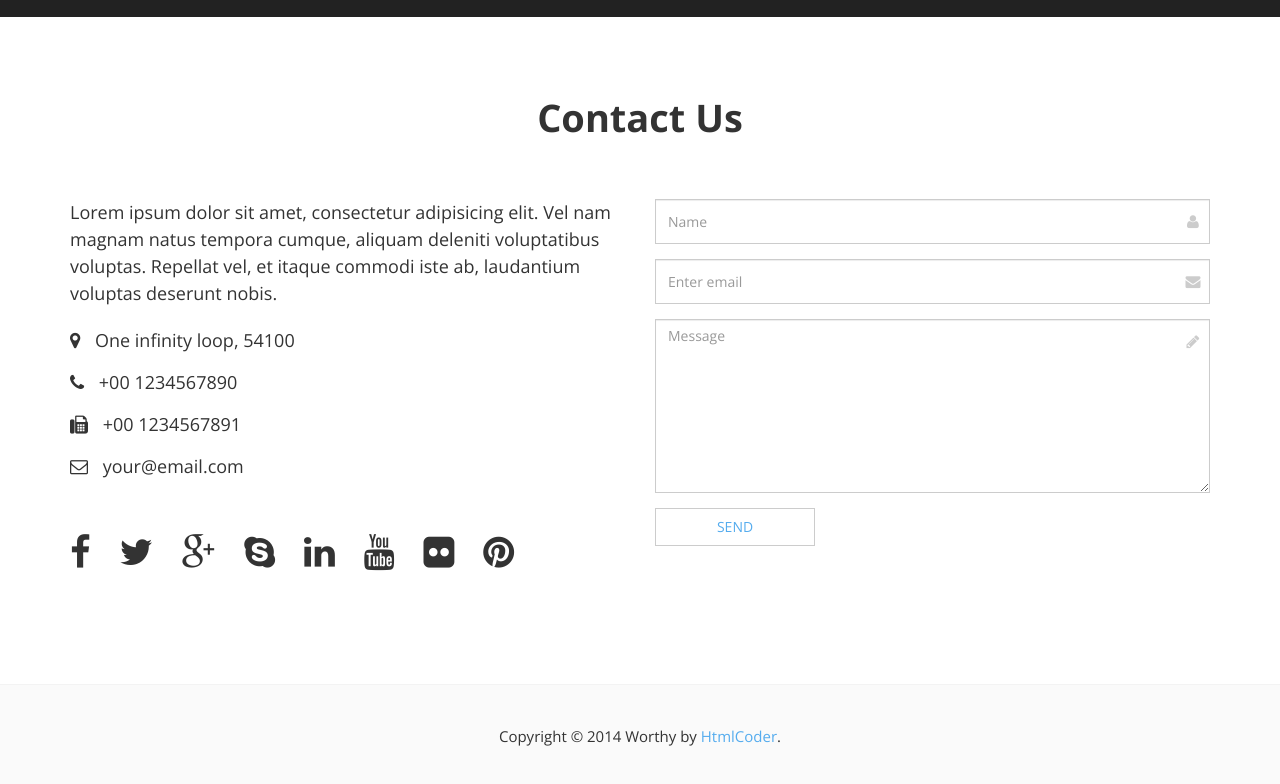
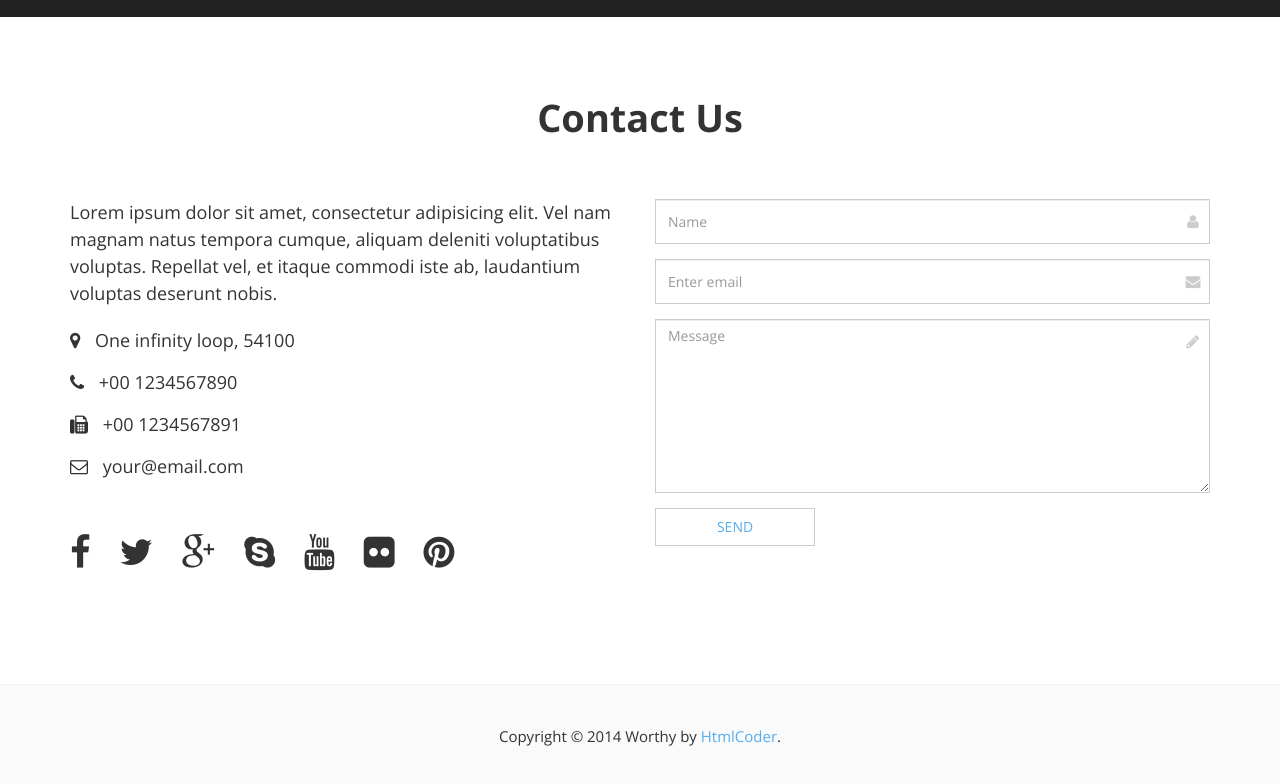
Before and after one commit to r1d1/KarotzLikeBot, a plain HTML site: page docs/index.html in a window 1280 px wide. Shown: the part 4122-4906 px from the top of the page. Drawn offline with nearby package versions, Linux system fonts and the light colour scheme.

Commit message:
Modifying social links

```diff
--- a/docs/index.html
+++ b/docs/index.html
@@ -1015,8 +1015,8 @@
 									<li class="twitter"><a target="_blank" href="https://twitter.com/HtmlcoderMe"><i class="fa fa-twitter"></i></a></li>
 									<li class="googleplus"><a target="_blank" href="http://plus.google.com"><i class="fa fa-google-plus"></i></a></li>
 									<li class="skype"><a target="_blank" href="http://www.skype.com"><i class="fa fa-skype"></i></a></li>
-									<li class="linkedin"><a target="_blank" href="http://www.linkedin.com"><i class="fa fa-linkedin"></i></a></li>
-									<li class="youtube"><a target="_blank" href="http://www.youtube.com"><i class="fa fa-youtube"></i></a></li>
+									<!-- li class="linkedin"><a target="_blank" href="http://www.linkedin.com"><i class="fa fa-linkedin"></i></a></li -->
+									<li class="youtube"><a target="_blank" href="https://www.youtube.com/user/ArOneDiOne"><i class="fa fa-youtube"></i></a></li>
 									<li class="flickr"><a target="_blank" href="http://www.flickr.com"><i class="fa fa-flickr"></i></a></li>
 									<li class="pinterest"><a target="_blank" href="http://www.pinterest.com"><i class="fa fa-pinterest"></i></a></li>
 								</ul>
```
